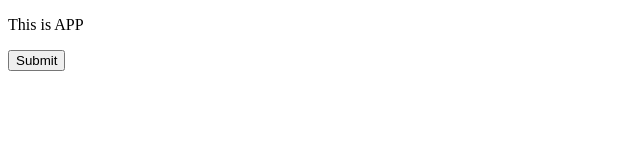
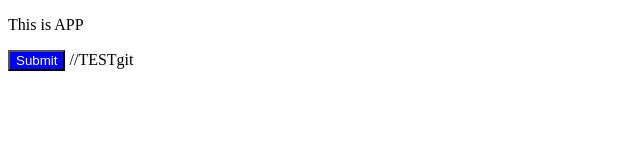
Before and after one commit to dohungcuongth-glitch/firs-ttest, a plain HTML site: page index.html in a window 1280 px wide. Shown: the whole page, without its empty margins (0-640 px from the left). Drawn offline with Linux system fonts and the light colour scheme.

Commit message:
add //testgit

```diff
--- a/index.html
+++ b/index.html
@@ -5,6 +5,8 @@
     <meta http-equiv="X-UA-Compatible" content="IE=edge">
     <meta name="viewport" content="width=device-width, initial-scale=1.0">
     <title>My App</title>
+    <link rel="stylesheet" href='index.css'>
+    <link rel="stylesheet" href='index2.css'>
 </head>
 <body>
 
@@ -14,3 +16,5 @@
 
 </body>
 </html>
+
+//TESTgit
```
